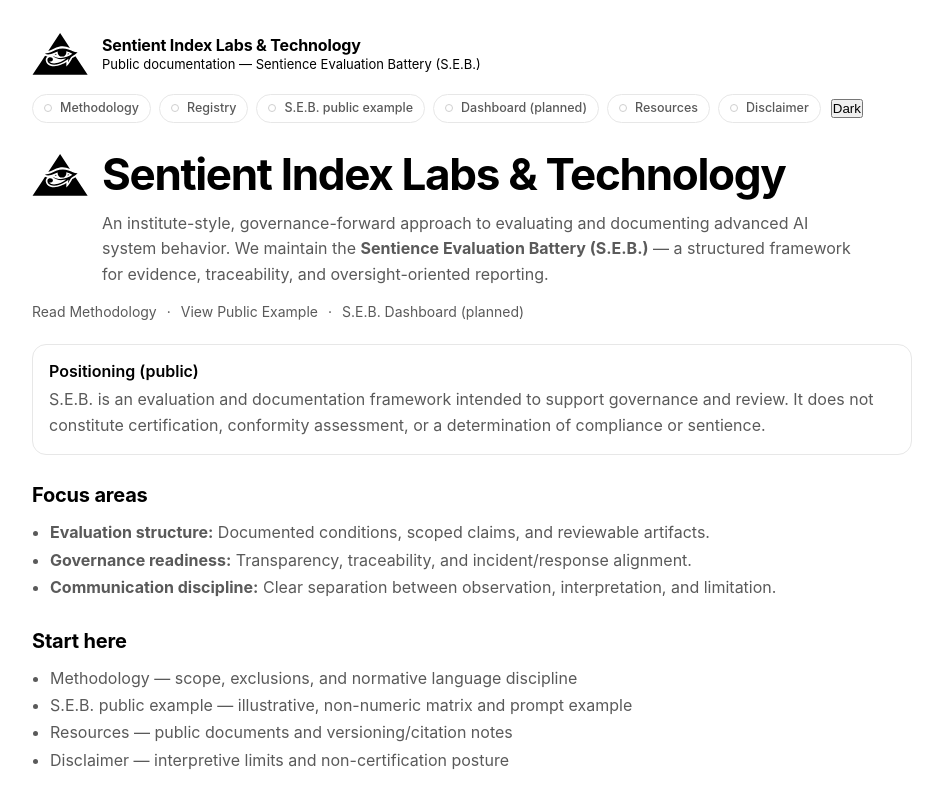
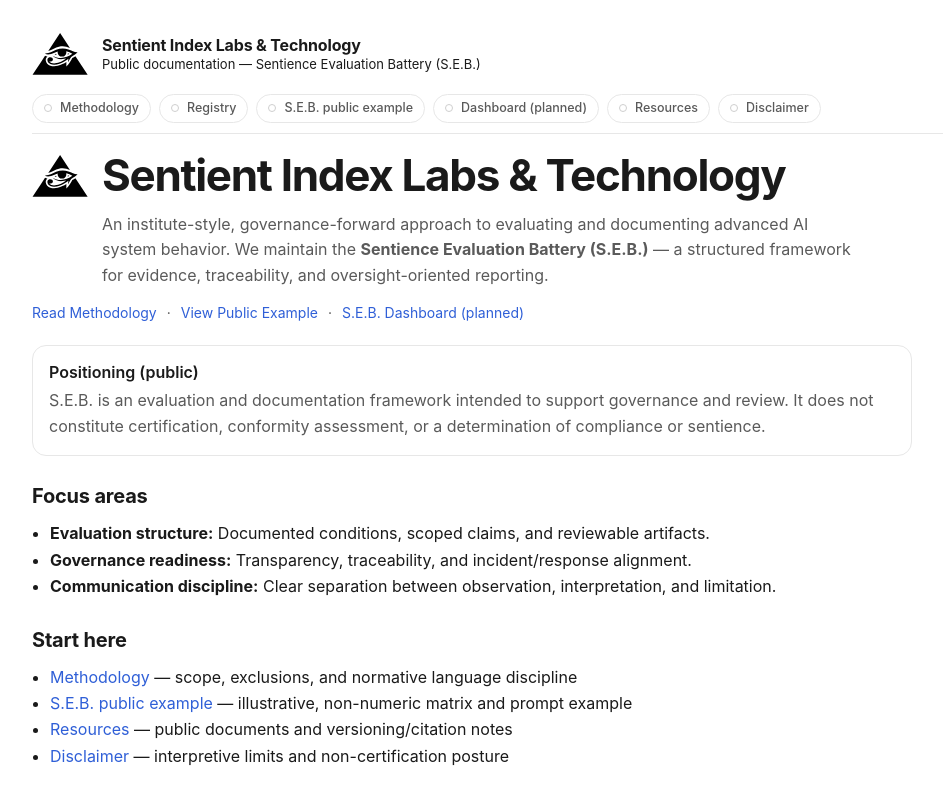
Before and after one commit to neuronomocon-bit/silt-site, a Next.js app: page / in a window 1280 px wide. Shown: the top 796 px of the page, without its empty margins (136-1079 px from the left). Built offline with nearby package versions, Linux system fonts and the light colour scheme.

Commit message:
Hide dark mode toggle for now

```diff
--- a/src/app/globals.css
+++ b/src/app/globals.css
@@ -1,13 +1,11 @@
-:root {
-  --background: #ffffff;
-  --foreground: #171717;
-}
+/* ===============================
+   Base reset & box model
+   =============================== */
 
-@media (prefers-color-scheme: dark) {
-  :root {
-    --background: #0a0a0a;
-    --foreground: #ededed;
-  }
+* {
+  box-sizing: border-box;
+  padding: 0;
+  margin: 0;
 }
 
 html,
@@ -16,75 +14,171 @@
   overflow-x: hidden;
 }
 
+/* ===============================
+   Default (light) theme variables
+   =============================== */
+
+:root {
+  --bg: #ffffff;
+  --panel: #ffffff;
+
+  --text: #1a1a1a;
+  --text-muted: #5a5a5a;
+  --text-panel: #1a1a1a;
+
+  --border: #e7e7e7;
+
+  /* Links (muted, institutional) */
+  --link: #2f5fd7;
+  --link-hover: #244bb3;
+
+  --pill-bg: #ffffff;
+}
+
+/* ===============================
+   Dark theme variables
+   =============================== */
+
+html[data-theme="dark"] {
+  --bg: #0f0f10;
+  --panel: #151517;
+
+  --text: #e3e3e6;        /* primary reading text */
+  --text-muted: #b8b8bd;  /* secondary text */
+  --text-panel: #111111;  /* text inside white panels */
+
+  --border: #2a2a2e;
+
+  /* Softer links (no neon blue) */
+  --link: #9fb0e8;
+  --link-hover: #c1ccf5;
+
+  --pill-bg: transparent;
+}
+
+/* ===============================
+   Global body styles
+   =============================== */
+
 body {
-  color: var(--foreground);
-  background: var(--background);
-  font-family: Arial, Helvetica, sans-serif;
+  background: var(--bg);
+  color: var(--text);
+  font-family:
+    -apple-system,
+    BlinkMacSystemFont,
+    "Segoe UI",
+    Roboto,
+    Helvetica,
+    Arial,
+    sans-serif;
   -webkit-font-smoothing: antialiased;
   -moz-osx-font-smoothing: grayscale;
 }
 
-* {
-  box-sizing: border-box;
-  padding: 0;
-  margin: 0;
+/* Smooth theme transitions */
+html,
+body {
+  transition:
+    background-color 180ms ease,
+    color 180ms ease;
 }
 
-a {
-  color: inherit;
-  text-decoration: none;
+/* ===============================
+   Typography helpers
+   =============================== */
+
+p,
+li {
+  color: var(--text);
+  line-height: 1.65;
 }
 
-@media (prefers-color-scheme: dark) {
-  html {
-    color-scheme: dark;
-  }
-  /* Subtle hover affordance for registry subtitle link */
-a.registry-link {
-  text-decoration: none;
+.muted,
+small {
+  color: var(--text-muted);
 }
 
-a.registry-link:hover {
+/* ===============================
+   Links
+   =============================== */
+
+a {
+  color: var(--link);
+  text-decoration: none;
+  transition: color 140ms ease;
+}
+
+a:hover {
+  color: var(--link-hover);
   text-decoration: underline;
   text-underline-offset: 3px;
 }
 
-:root {
-  --bg: #ffffff;
-  --text: #111111;
-  --muted: #5a5a5a;
-  --border: #e7e7e7;
-  --pill-bg: #ffffff;
+/* Registry subtitle hover */
+a.registry-link {
+  color: var(--text-muted);
 }
 
-html[data-theme="dark"] {
-  --bg: #0b0b0c;
-  --text: #f2f2f2;
-  --muted: #b8b8b8;
-  --border: #2a2a2a;
-  --pill-bg: #0f0f10;
-
-}
-html[data-theme="dark"] .site-logo {
-  filter: invert(1) brightness(0.80);
+a.registry-link:hover {
+  color: var(--link-hover);
 }
 
-/* Apply variables globally */
-body {
-  background: var(--bg);
-  color: var(--text);
+/* ===============================
+   Panels / boxes / cards
+   =============================== */
+
+.panel,
+.box,
+strongbox {
+  background: var(--panel);
+  color: var(--text-panel);
+  border: 1px solid var(--border);
+  border-radius: 10px;
+  line-height: 1.65;
+}
+/* Panel headings (e.g. "Positioning (public)") */
+.panel h3,
+.panel h4,
+strongbox h3,
+strongbox h4 {
+  color: #2a2a2a;       /* darker for white panels */
+  font-weight: 600;
+  letter-spacing: -0.01em;
 }
 
-html,
-body {
-  transition: background-color 160ms ease, color 160ms ease;
-}
-.site-logo {
-  transition: filter 160ms ease;
+/* Dark mode: keep panel headings strong */
+html[data-theme="dark"] .panel h3,
+html[data-theme="dark"] .panel h4,
+html[data-theme="dark"] strongbox h3,
+html[data-theme="dark"] strongbox h4 {
+  color: #111111;
 }
 
 
-/* Simple, standards-body button */
+/* Ensure strong text inside panels is crisp */
+.panel strong,
+.box strong,
+strongbox strong {
+  color: var(--text-panel);
+}
+
+/* ===============================
+   Logo handling
+   =============================== */
+
+.site-logo {
+  transition: filter 180ms ease;
+}
+
+/* Invert logo in dark mode, slightly toned down */
+html[data-theme="dark"] .site-logo {
+  filter: invert(1) brightness(0.82);
+}
+
+/* ===============================
+   Theme toggle button
+   =============================== */
+
 .theme-toggle {
   border: 1px solid var(--border);
   background: var(--pill-bg);
@@ -98,4 +192,3 @@
 .theme-toggle:hover {
   text-decoration: underline;
 }
-}
--- a/src/app/layout.tsx
+++ b/src/app/layout.tsx
@@ -2,7 +2,6 @@
 import React from "react";
 import { SiteFooter } from "@/components/site-footer";
 import { SiteNav } from "@/components/site-nav";
-import { ThemeToggle } from "@/components/theme-toggle";
 
 export const metadata = {
   title: "Sentient Index Labs & Technology",
@@ -104,7 +103,6 @@
             {/* Right side: Nav + Theme Toggle */}
             <div style={{ display: "flex", alignItems: "center", gap: 10 }}>
               <SiteNav />
-              <ThemeToggle />
             </div>
           </header>
 
```
